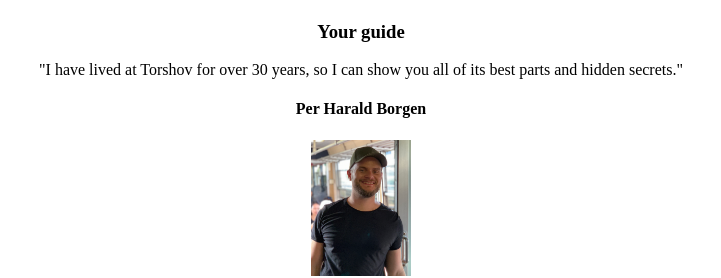
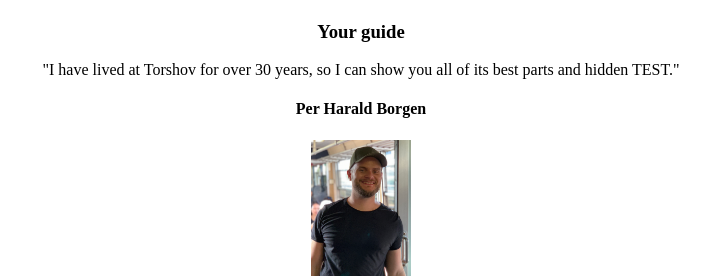
Before and after one commit to jlearns9/Hometown-website, a website built with Vite: page index.html in a window 1280 px wide. Shown: the part 270-548 px from the top of the page, 279-1000 px from the left. Built offline with nearby package versions, Linux system fonts and the light colour scheme.

Commit message:
test update

```diff
--- a/index.html
+++ b/index.html
@@ -22,7 +22,7 @@
         <!-- GUIDE SECTION -->
         <div>
             <h3>Your guide</h3>
-            <p>"I have lived at Torshov for over 30 years, so I can show you all of its best parts and hidden secrets."</p>
+            <p>"I have lived at Torshov for over 30 years, so I can show you all of its best parts and hidden TEST."</p>
             <h4>Per Harald Borgen</h4>
             <img src="images/per.jpg">
         </div>
```
